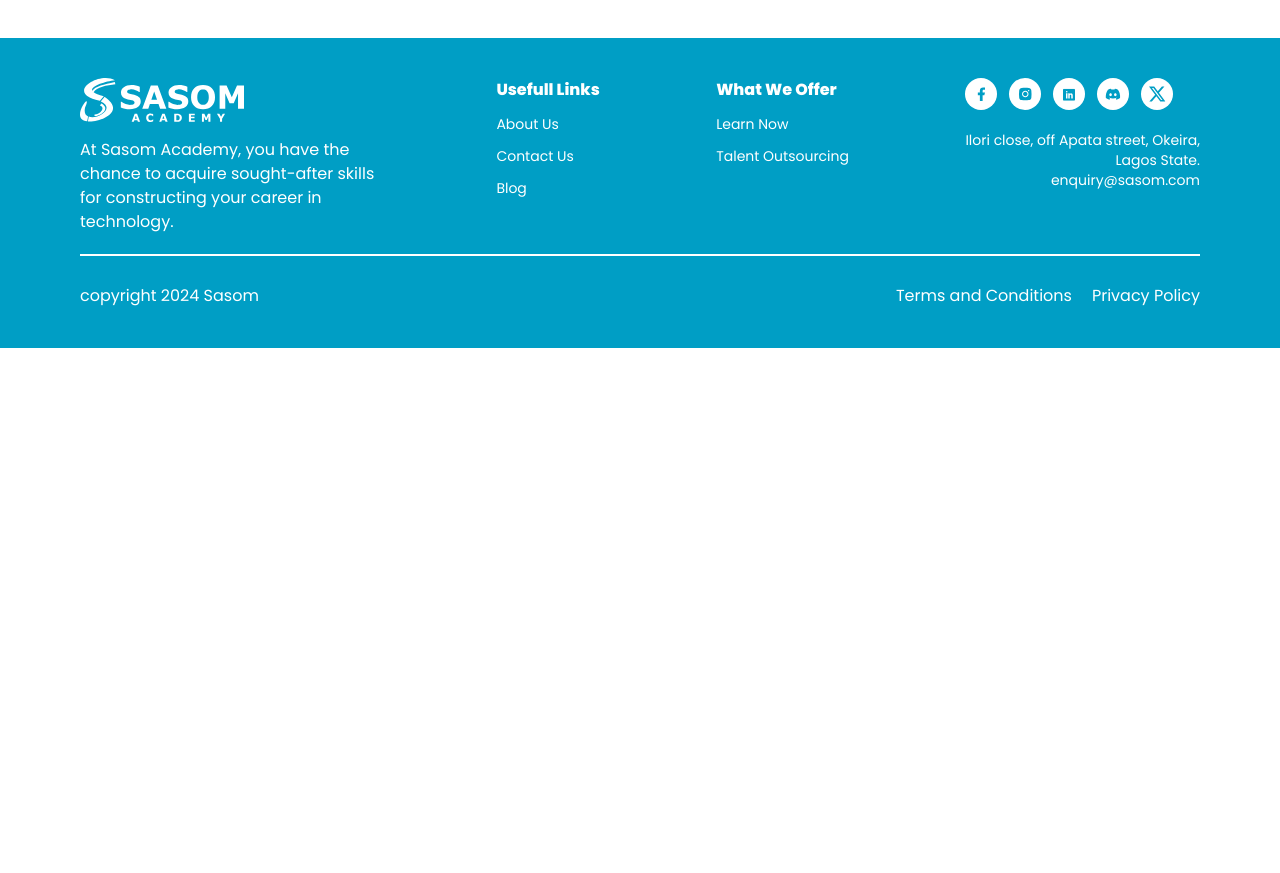
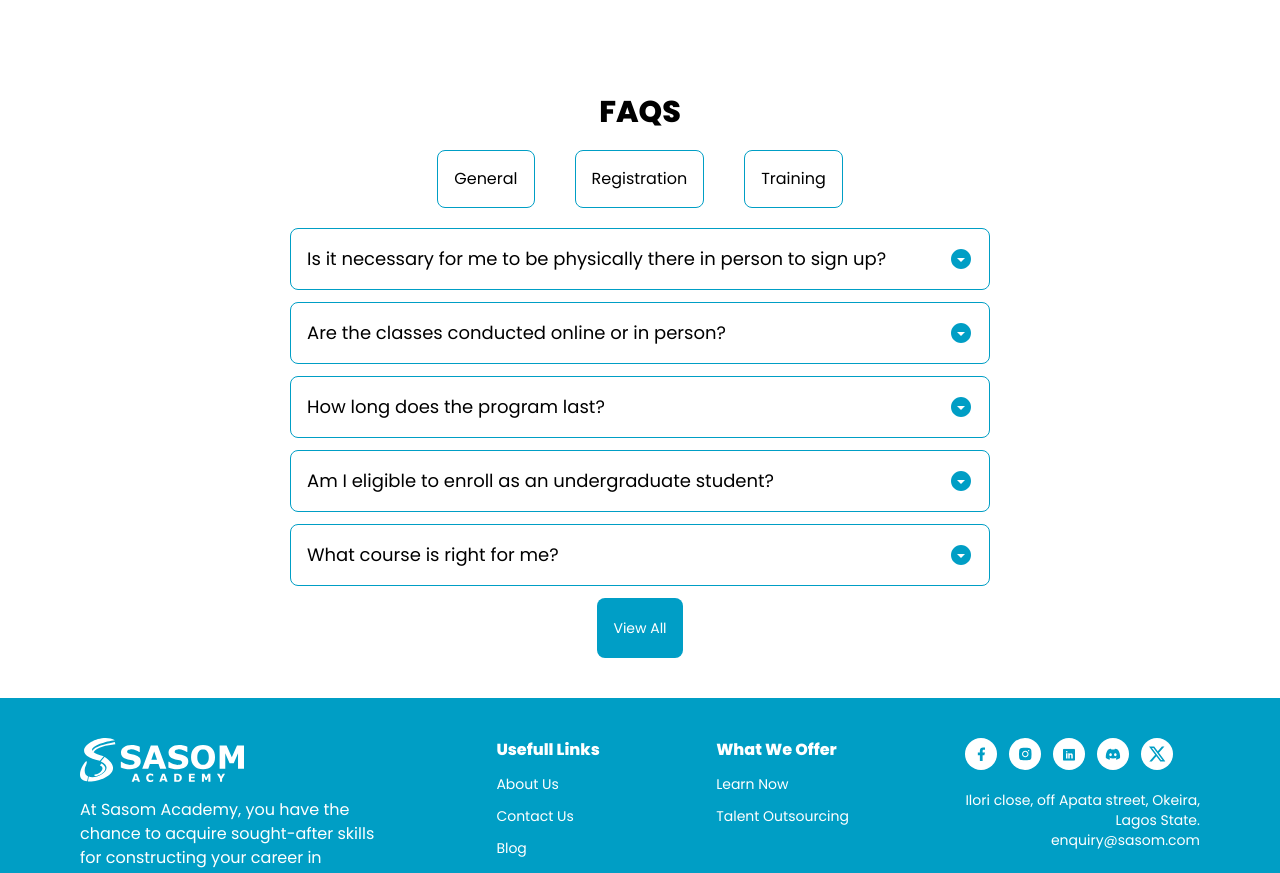
Before and after one commit to adamabu578/sasom-academy, a React (Create React App) app: page / in a window 1280 px wide. Shown: the part 3929-4802 px from the top of the page. Before the commit the page ends 4277 px from the top, so only its background shows below. Built offline with nearby package versions, Linux system fonts and the light colour scheme.

Commit message:
faq added to home

```diff
--- /dev/null
+++ b/src/Components/HomeFaq.jsx
@@ -0,0 +1,66 @@
+import React from "react";
+import QuestionCard from "./QuestionCard";
+import Button from "./Button";
+import { Link } from "react-router-dom";
+const HomeFaq = () => {
+  const faqs = [
+    {
+      question:
+        "Is it necessary for me to be physically there in person to sign up?",
+      answer:
+        "Our platform has be made easy to interract with for signing up at your conmfort ",
+    },
+
+    {
+      question: "Are the classes conducted online or in person?",
+      answer: "Classes are conducted online",
+    },
+
+    {
+      question: "How long does the program last?",
+      answer:
+        "Our average program last for 3months after which you get a month project and internship. Success in the final part entitles you to our certificate",
+    },
+
+    {
+      question: "Am I eligible to enroll as an undergraduate student?",
+      answer:
+        "Yes, our lecturers courses are tailored to help all background flow seemlessly in tech ",
+    },
+
+    {
+      question: "What course is right for me?",
+      answer:
+        "Our product catalogue has courses that are tailored towards your neeeds. You can take a survey on the",
+    },
+  ];
+  return (
+    <div className="mt-24 flex flex-col items-center">
+      <div className="flex flex-col items-center">
+        <h2 className="text-3xl font-semibold mb-5">FAQS</h2>
+        <div className="flex gap-10">
+          <p className="sm:p-4 p-1 border-[1px] rounded-lg border-primary">
+            General
+          </p>
+          <p className="sm:p-4 p-1 border-[1px] rounded-lg border-primary">
+            Registration
+          </p>
+          <p className="sm:p-4 p-1 border-[1px] rounded-lg border-primary">
+            Training
+          </p>
+        </div>
+      </div>
+      <div className="mt-5">
+        {faqs.map((ques, index) => (
+          <QuestionCard key={index} que={ques.question} ans={ques.answer} />
+        ))}
+      </div>
+
+      <Link to="faq">
+        <Button title="View All" />
+      </Link>
+    </div>
+  );
+};
+
+export default HomeFaq;
--- a/src/Pages/Home.jsx
+++ b/src/Pages/Home.jsx
@@ -5,6 +5,7 @@ import Ratings from "../Components/Ratings";
 import KeyStrength from "../Components/KeyStrength";
 import Courses from "../Components/Courses";
 import AdmissionProcess from "../Components/AdmissionProcess";
+import HomeFaq from "../Components/HomeFaq";
 
 const Home = () => {
   return (
@@ -15,6 +16,7 @@ const Home = () => {
       <KeyStrength />
       <Courses />
       <AdmissionProcess />
+      <HomeFaq />
     </div>
   );
 };
```
